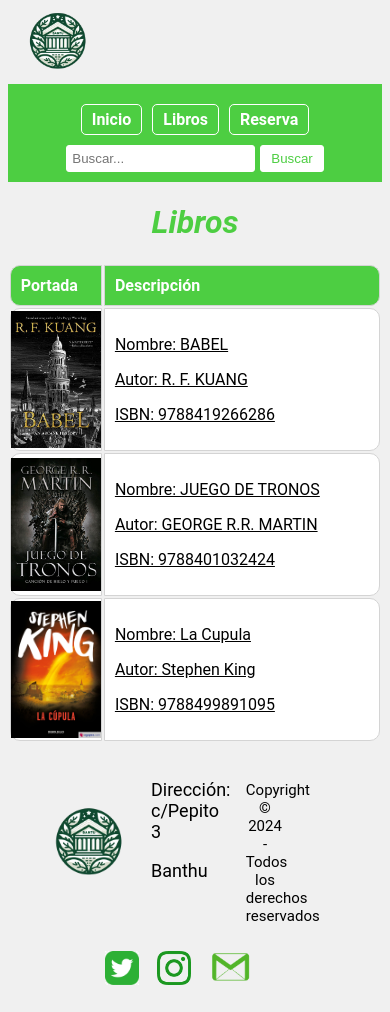
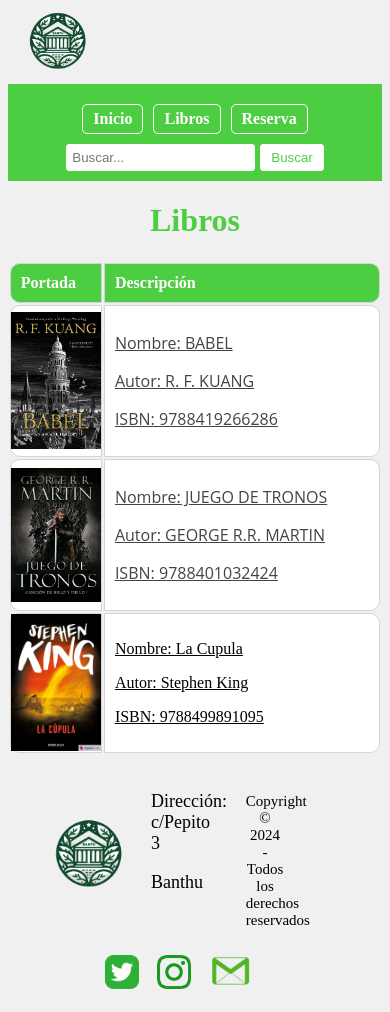
Before and after one commit to smranthu/smranthu.github.io, a plain HTML site: page libros.html in a window 390 px wide. Drawn offline with Linux system fonts and the light colour scheme.

Commit message:
ComentariosFinal

```diff
--- a/CSS/comun.css
+++ b/CSS/comun.css
@@ -1,20 +1,49 @@
-*{
+
+* {
     box-sizing: border-box;
 }
+
+/* Establece estilos generales para el cuerpo del documento */
 body {
-    font-family: 'Roboto', sans-serif;
-    margin: 0;
-    padding: 0;
-    background-color: #f0f0f0;
-    margin-left: 15%;
-    margin-right: 15%;
+    font-family: 'Times New Roman', Times, serif; /* Define la fuente para el cuerpo del documento */
+    margin: 0; /* Elimina el margen exterior */
+    padding: 0; /* Elimina el relleno exterior */
+    background-color: #f0f0f0; /* Establece el color de fondo */
+    margin-left: 15%; /* Margen izquierdo del cuerpo */
+    margin-right: 15%; /* Margen derecho del cuerpo */
 }
 
-h1{
-    color: #4dce42;
-    text-decoration: solid;
-    font-style: italic;
-    text-align: center;
+/* Modifica los encabezados */
+h1 {
+    color: #4dce42; /* Establece el color del texto */
+    text-decoration: solid; /* Establece la decoración del texto */
+    text-align: center; /* Alinea el texto al centro */
+}
 
+/* Modifica el cuerpo del documento para pantallas con un ancho máximo de 848px */
+@media only screen and (max-width: 848px) {
+    body {
+        margin-left: 5%; /* Ajusta el margen izquierdo */
+        margin-right: 5%; /* Ajusta el margen derecho */
+    }
+}
 
+/* Modifica el cuerpo del documento para pantallas con un ancho máximo de 550px */
+@media only screen and (max-width: 550px) {
+    body {
+        margin-left: 2%; /* Ajusta el margen izquierdo */
+        margin-right: 2%; /* Ajusta el margen derecho */
+    }
 }
+
+/* Agrega sombra y borde redondeado a los elementos con la clase "shadow" */
+.shadow {
+    border-radius: 10px; /* Establece el radio de borde */
+    box-shadow: 0 0 10px #2d8625c4; /* Agrega una sombra */
+}
+
+/* Establece estilos para el texto con la clase "text" */
+.text {
+    color: #444; /* Establece el color del texto */
+    font-family: 'Open Sans', sans-serif; /* Define la fuente del texto */
+}
--- a/CSS/index.css
+++ b/CSS/index.css
@@ -92,7 +92,6 @@
     max-width: 100%;
     margin: 20px auto;
     background-color: #fff;
-    box-shadow: 0 0 10px rgba(0, 0, 0, 0.1);
     border-radius: 8px;
     overflow: hidden;
 }
@@ -112,8 +111,7 @@
     padding: 20px;
     font-size: 20px;
     line-height: 1.6;
-    color: #444;
-    font-family: 'Open Sans', sans-serif;
+
 }
 
 /* Elemento : Los párrafos dentro del texto */
@@ -136,11 +134,7 @@
 
 /* Media query para pantallas de tamaño máximo de 850px */
 @media screen and (max-width: 850px) {
-    /* Cambia los márgenes izquierdo y derecho del cuerpo */
-    body {
-        margin-left: 5%;
-        margin-right: 5%;
-    }
+    /*
 
     /* Cambia el diseño a una sola columna */
     .container {
--- a/CSS/libros.css
+++ b/CSS/libros.css
@@ -8,6 +8,11 @@ table {
 
 th{
     color:white;
+}
+
+.books:hover{
+    border-radius: 14px;
+    box-shadow: 0 0 14px #2d8625c4;
 }
 
 th, td {
@@ -78,10 +83,6 @@ td p {
 
 
     @media only screen and (max-width: 848px) {
-        body {
-            margin-left: 2%;
-            margin-right: 2%;
-        }
 
         .portada{
             width: 25%;
--- a/CSS/pie.css
+++ /dev/null
@@ -1,43 +0,0 @@
-.piePagina {
-    font-size: large;
-    font-weight: normal;
-}
-
-.piePagina #texto-pie {
-    padding-top: 5%;
-    text-align: left;
-    padding-left: 5%;
-}
-
-.piePagina #texto-pie2 {
-    padding-top: 5%;
-    text-align: center;
-    padding-left: 10%;
-}
-
-.piePagina #texto-pie2 img {
-    width: 15%;
-    margin-top: 3%;
-}
-
-#imgpiepag {
-    width: 20%;
-}
-
-[class*="col-"] {
-    float: left;
-    padding: 15px;
-}
-
-.col-1 { width: 8.33%; }
-.col-2 { width: 16.66%; }
-.col-3 { width: 25%; }
-.col-4 { width: 33.33%; }
-.col-5 { width: 41.66%; }
-.col-6 { width: 50%; }
-.col-7 { width: 58.33%; }
-.col-8 { width: 66.66%; }
-.col-9 { width: 75%; }
-.col-10 { width: 83.33%; }
-.col-11 { width: 91.66%; }
-.col-12 { width: 100%; }
--- a/CSS/reserva.css
+++ b/CSS/reserva.css
@@ -61,8 +61,7 @@
   }
   .row{
     background-color: white;
-    border-radius: 10px;
-    box-shadow: 0 0 10px #2d8625c4;
+
   }
 
   [class*="col-"] {
@@ -98,10 +97,7 @@
     .col-s-11 {width: 91.66%;}
     .col-s-12 {width: 100%;}
 
-  body {
-    margin-left: 5%;
-    margin-right: 5%;
-  }
+
   }
   @media only screen and (max-width: 550px) {
     .col-1 {width: 8.33%;}
@@ -129,8 +125,5 @@
       width: 140%;
       margin-left: -10%;
     }
-    body{
-      margin-left: 5%;
-      margin-right: 5%;
-    }
+
   }
--- a/libros.html
+++ b/libros.html
@@ -32,40 +32,40 @@
     <h1>Libros</h1>
 
     <table>
-        <tr>
+        <tr >
             <th>Portada</th>
             <th id="descr">Descripción</th>
         </tr>
-        <tr>
+        <tr class="books">
             <td class="portada">
                 <div class="image-container">
                     <img src="img/BABEL.jpeg" alt="Libro 1">
                 </div>
             </td>
             <td>
-                <div class="descripcion">
+                <div class="descripcion text">
                     <p>Nombre: BABEL</p>
                     <p>Autor: R. F. KUANG</p>
                     <p>ISBN: 9788419266286</p>
                 </div>
             </td>
         </tr>
-        <tr>
+        <tr class="books">
             <td class="portada">
                 <div class="image-container">
                     <img src="img/GOT.jpg" alt="Libro 2">
                 </div>
             </td>
             <td >
-                <div class="descripcion">
+                <div class="descripcion text">
                 <p>Nombre: JUEGO DE TRONOS</p>
                 <p>Autor: GEORGE R.R. MARTIN</p>
                 <p>ISBN: 9788401032424</p>
             </div>
             </td>
         </tr>
-        <tr>
-            <td class="portada">
+        <tr class="books">
+            <td class="portada text">
                 <div class="image-container">
                     <img src="img/La-cupula-i6n2791923.jpg" alt="Libro 3">
                 </div>
```
Also changed, not shown: index.html (+3 -3 lines), reserva.html (+1 -1 lines).
